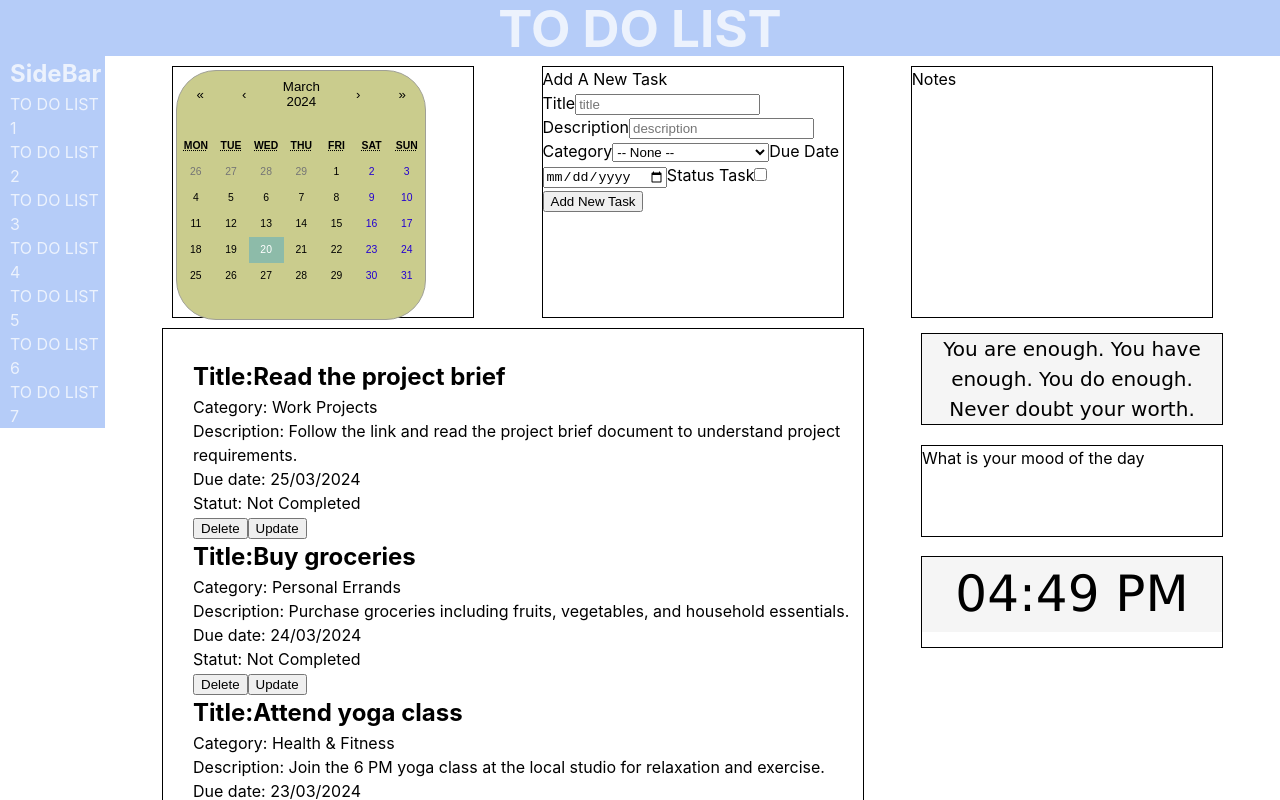
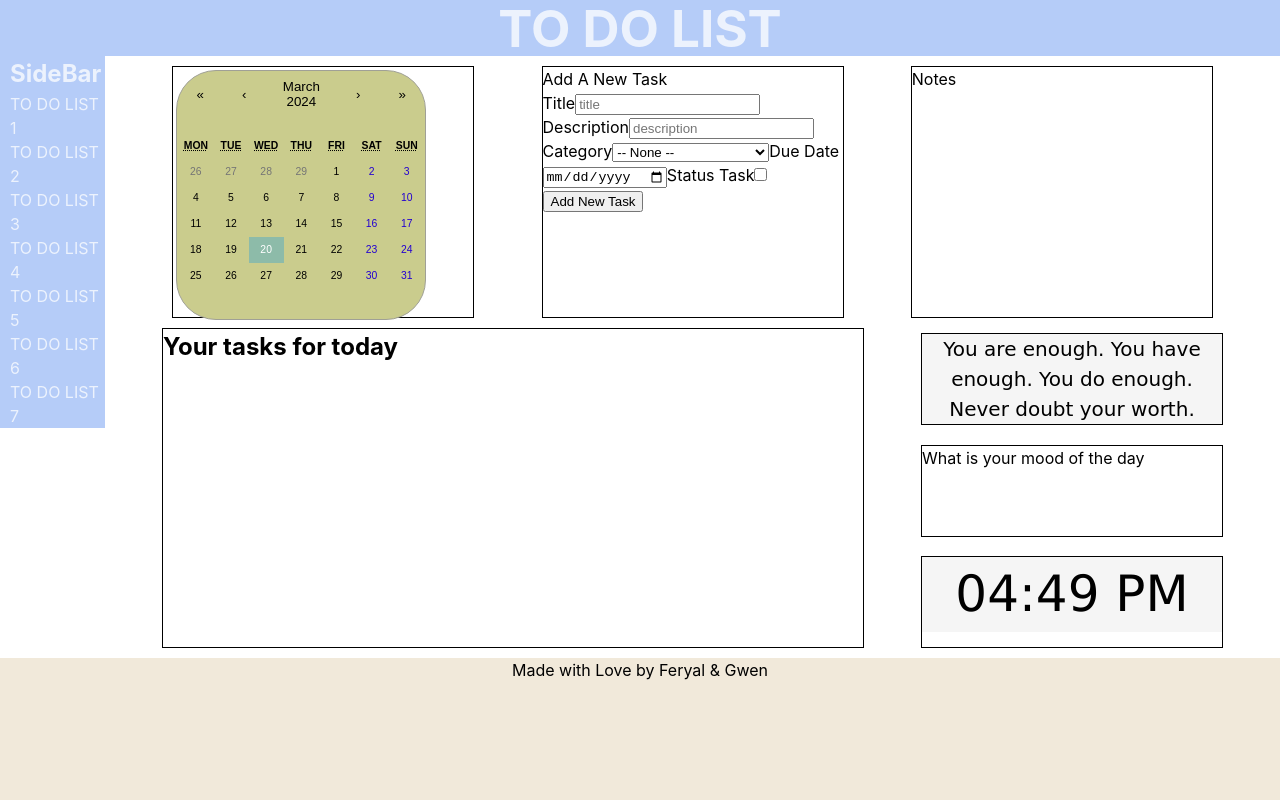
Before and after one commit to Gwenlgd/to-do-app, a React (Vite) app: page / in a window 1280 px wide. Shown: the top 800 px of the page. Built offline with nearby package versions, Linux system fonts and the light colour scheme.

Commit message:
Add new tasks and change display tasks

```diff
--- a/src/components/FormNewTasks/FormNewTasks.jsx
+++ b/src/components/FormNewTasks/FormNewTasks.jsx
@@ -1,6 +1,6 @@
 import { useState, useEffect } from "react";
 import "./FormNewTasks.css";
-import data from "../../datatwo.json";
+import data from "../../data/datatwo.json";
 
 function FormNewTasks() {
   const [tasks, setTasks] = useState(data);
--- a/src/components/Quotes/Quotes.jsx
+++ b/src/components/Quotes/Quotes.jsx
@@ -1,7 +1,6 @@
-//import React from "react";
-import React, { useState, useEffect } from "react";
+import { useState, useEffect } from "react";
 import "../Quotes/Quotes.css";
-import quotes from "../../quotes.json";
+import quotes from "../../data/quotes.json";
 
 /*function Quotes() {
   return (
@@ -25,10 +24,10 @@ function Quotes() {
       setCurrentQuote(quotes[randomIndex].message);
     };
 
-    updateQuote(); // Mise à jour initiale de la citation
+    updateQuote();
 
-    const hourInMillis = 60 * 60 * 1000; // 1 heure en millisecondes
-    const intervalId = setInterval(updateQuote, hourInMillis); //  la citation toutes les heures mise a jour
+    const hourInMillis = 60 * 60 * 1000;
+    const intervalId = setInterval(updateQuote, hourInMillis);
 
     return () => clearInterval(intervalId);
   }, []);
--- a/src/components/Tasks/Tasks.jsx
+++ b/src/components/Tasks/Tasks.jsx
@@ -1,38 +1,123 @@
 import { useState } from "react";
-import data from "../../datatwo.json";
+import data from "../../data/datatwo.json";
 import "./Tasks.css";
 
 // ADD UPDATE !!
 function Tasks() {
   const [tasks, setTasks] = useState(data);
+  const [editingTask, setEditingTask] = useState(null);
+  const [updatedTask, setUpdatedTask] = useState({
+    title: "",
+    category: "",
+    description: "",
+    dueDate: "",
+    status: false,
+  });
 
   function handleDelete(id) {
-    console.log(tasks);
     const filteredTasks = tasks.filter((oneTask) => {
       console.log(oneTask.id, id);
       return oneTask.id !== id;
     });
     setTasks(filteredTasks);
-    console.log(filteredTasks);
   }
 
   function handleUpdate(taskId) {
-    // NEED TO ADD HOW TO UPDATE
-    console.log("Update task with ID:", taskId);
+    setEditingTask(taskId);
+    const taskToEdit = tasks.find((task) => task.id === taskId);
+    setUpdatedTask(taskToEdit);
   }
+
+  function handleChange(event) {
+    const { name, value } = event.target;
+    setUpdatedTask({ ...updatedTask, [name]: value });
+  }
+
+  function handleCheckboxChange(taskId) {
+    const updatedTasks = tasks.map((task) =>
+      task.id === taskId ? { ...task, status: !task.status } : task
+    );
+    setTasks(updatedTasks);
+  }
+
+  function handleSubmit(event) {
+    event.preventDefault();
+    const updatedTasks = tasks.map((task) =>
+      task.id === editingTask ? updatedTask : task
+    );
+    setTasks(updatedTasks);
+    setEditingTask(null);
+  }
+
+  const today = new Date().toISOString().split("T")[0];
+  const tasksOfTheDay = tasks.filter((task) => task.dueDate === today);
 
   return (
     <div className="list-container">
-      {tasks.map((task) => {
+      {tasksOfTheDay.map((task) => {
         return (
           <div key={task.id} className="task-container">
-            <h2>Title:{task.title}</h2>
-            <p>Category: {task.category}</p>
-            <p>Description: {task.description}</p>
-            <p>Due date: {task.dueDate}</p>
-            <p>Statut: {task.status ? "Completed" : "Not Completed"}</p>
-            <button onClick={() => handleDelete(task.id)}>Delete</button>
-            <button onClick={() => handleUpdate(task.id)}>Update</button>
+            {editingTask === task.id ? (
+              // Render form fields if the task is being edited
+              <form onSubmit={handleSubmit}>
+                <label>
+                  New title
+                  <input
+                    type="text"
+                    name="title"
+                    value={updatedTask.title}
+                    onChange={handleChange}
+                  />
+                </label>
+                <label>
+                  New title
+                  <input
+                    type="text"
+                    name="category"
+                    value={updatedTask.category}
+                    onChange={handleChange}
+                  />
+                </label>
+                <label>
+                  New description
+                  <input
+                    type="text"
+                    name="description"
+                    value={updatedTask.description}
+                    onChange={handleChange}
+                  />
+                </label>
+                <label>
+                  New due date
+                  <input
+                    type="date"
+                    name="dueDate"
+                    value={updatedTask.dueDate}
+                    onChange={handleChange}
+                  />
+                </label>
+                <button type="submit">Save</button>
+              </form>
+            ) : (
+              <>
+                <h2>Title: {task.title}</h2>
+                <p>Category: {task.category}</p>
+                <p>Description: {task.description}</p>
+                <p>Due date: {task.dueDate}</p>
+                <label>
+                  Status:
+                  <input
+                    type="checkbox"
+                    checked={task.status}
+                    onChange={() => handleCheckboxChange(task.id)}
+                  />
+                  {task.status ? "Completed" : "Not Completed"}
+                </label>
+
+                <button onClick={() => handleDelete(task.id)}>Delete</button>
+                <button onClick={() => handleUpdate(task.id)}>Update</button>
+              </>
+            )}
           </div>
         );
       })}
--- a/src/components/TasksOfTheDay/TasksOfTheDay.jsx
+++ b/src/components/TasksOfTheDay/TasksOfTheDay.jsx
@@ -4,7 +4,12 @@ import "./TasksOfTheDay.css";
 
 // Add the tasks here?
 function TasksOfTheDay() {
-  return <Tasks />;
+  return (
+    <div>
+      <h2>Your tasks for today</h2>
+      <Tasks />
+    </div>
+  );
 }
 
 export default TasksOfTheDay;
--- a/src/datatwo.json
+++ b/src/data/datatwo.json
@@ -4,7 +4,7 @@
     "title": "Read the project brief",
     "description": "Follow the link and read the project brief document to understand project requirements.",
     "category": "Work Projects",
-    "dueDate": "25/03/2024",
+    "dueDate": "2024-03-25",
     "statusTask": false
   },
   {
@@ -12,7 +12,7 @@
     "title": "Buy groceries",
     "description": "Purchase groceries including fruits, vegetables, and household essentials.",
     "category": "Personal Errands",
-    "dueDate": "24/03/2024",
+    "dueDate": "2024-03-24",
     "statusTask": true
   },
   {
@@ -20,7 +20,7 @@
     "title": "Attend yoga class",
     "description": "Join the 6 PM yoga class at the local studio for relaxation and exercise.",
     "category": "Health & Fitness",
-    "dueDate": "23/03/2024",
+    "dueDate": "2024-03-23",
     "statusTask": false
   },
   {
@@ -36,7 +36,7 @@
     "title": "Review monthly budget",
     "description": "Review income and expenses for the month and update the budget accordingly.",
     "category": "Financial Management",
-    "dueDate": "31/03/2024",
+    "dueDate": "2024-03-31",
     "statusTask": false
   },
   {
@@ -44,7 +44,7 @@
     "title": "Study for the exam",
     "description": "Spend 2 hours studying for the upcoming history exam.",
     "category": "Education & Learning",
-    "dueDate": "02/04/2024",
+    "dueDate": "2024-04-02",
     "statusTask": false
   },
   {
@@ -52,7 +52,7 @@
     "title": "Plan summer vacation",
     "description": "Start planning for the summer vacation, including booking flights and accommodations.",
     "category": "Travel Planning",
-    "dueDate": "15/04/2024",
+    "dueDate": "2024-04-15",
     "statusTask": false
   },
   {
@@ -60,7 +60,7 @@
     "title": "Prepare grocery list",
     "description": "Make a list of necessary items for the upcoming week and plan the shopping.",
     "category": "Personal Errands",
-    "dueDate": "28/03/2024",
+    "dueDate": "2024-03-28",
     "statusTask": false
   },
   {
@@ -68,7 +68,7 @@
     "title": "Attend team meeting",
     "description": "Join the weekly team meeting to discuss project progress.",
     "category": "Work Projects",
-    "dueDate": "26/03/2024",
+    "dueDate": "2024-03-26",
     "statusTask": false
   },
   {
@@ -76,7 +76,7 @@
     "title": "Exercise at the park",
     "description": "Exercise at the park for 30 minutes to stay active.",
     "category": "Health & Fitness",
-    "dueDate": "29/03/2024",
+    "dueDate": "2024-03-29",
     "statusTask": false
   }
 ]
```
Also changed, not shown: src/data/data.json (renamed from src/data.json), src/data/quotes.json (renamed from src/quotes.json).
